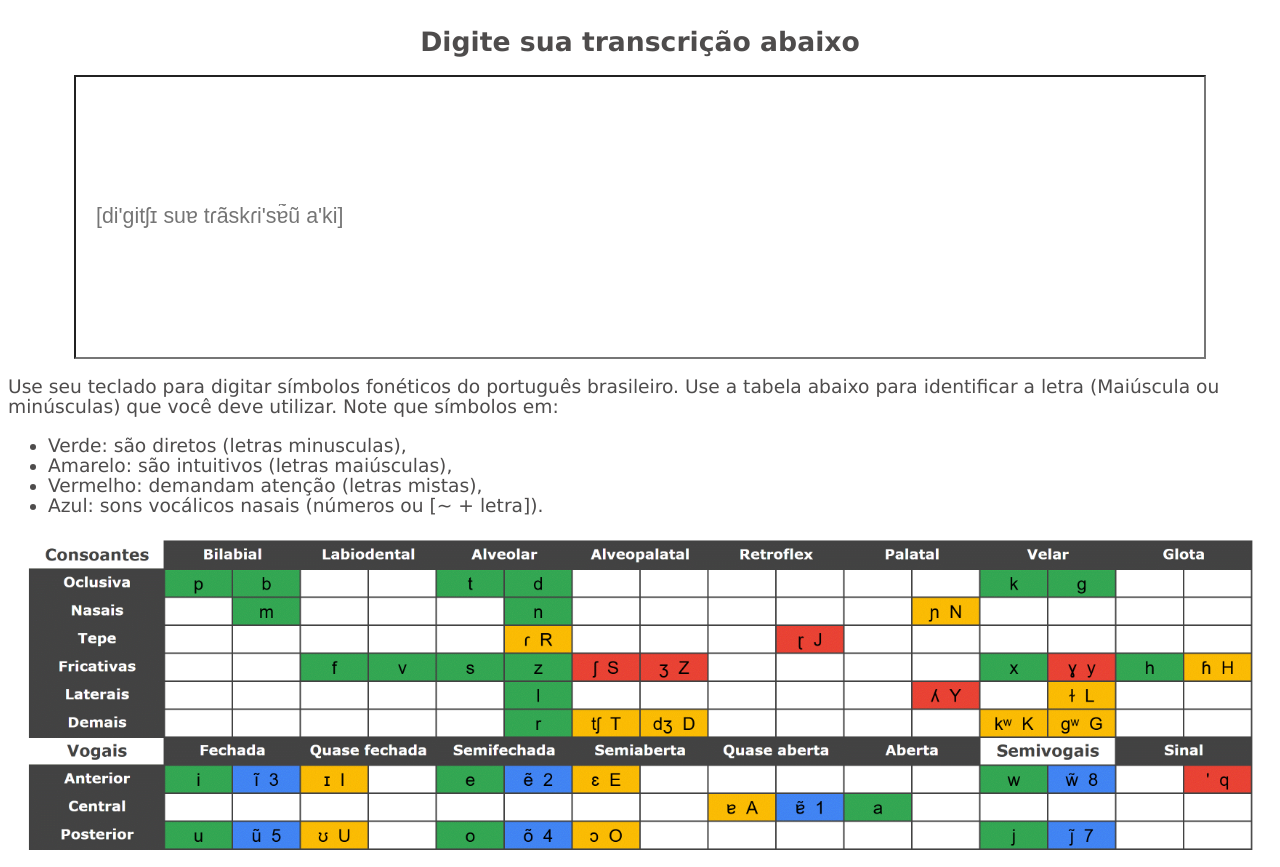
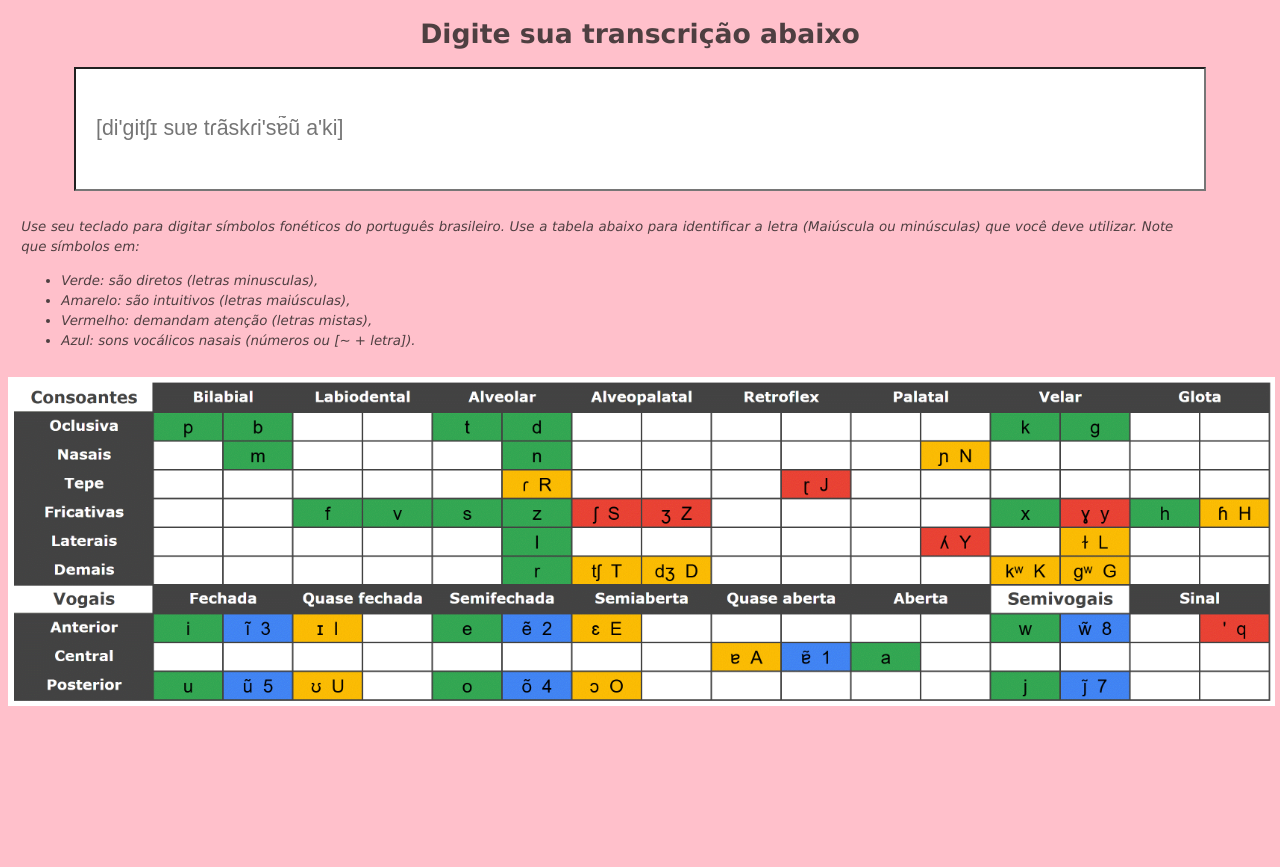
Before and after one commit to joamho-luiz/fono, a plain HTML site: page celular.html in a window 1280 px wide. After the commit the page ends 800 px from the top, so only its background shows below. Drawn offline with Linux system fonts and the light colour scheme.

Commit message:
teste celular 3

```diff
--- a/celular.css
+++ b/celular.css
@@ -1,16 +1,11 @@
 body{
     font-family: Verdana, Geneva, Tahoma, sans-serif;
     color: rgba(30, 28, 28, 0.787);
-    /* background-color: rgb(216, 209, 192);*/
-    /* background: pink; */
-    font-size: 14pt;
-    /* height: 100vh; */
+    background: pink;
+    font-size: 10pt;
     /* overflow: hidden; */
-    display: flex;
-    flex-direction: column;
     text-align: center;
     justify-content: center;
-    align-items: center;
 }
 h1{
     text-align: center;
@@ -20,24 +15,25 @@ input{
     font-size: 16pt;
     width: 85vw;
     /* max-width: 40vw; */
-    height: 30vh;
+    height: 10vh;
     /* max-width: 40vw; */
     background-color: white;
     padding: 15pt;
 }
 div#texto{
-    /* width: 100vw; */
+    width: 90vw;
     line-height: 15pt;
-    text-align: center;
+    position: relative;
+    padding: 10pt;
+    font-style: italic;
 }
 ul, p{
-    text-align: left;
+    text-align: justify;
 }
 div#imagem{
     overflow-x: scroll;
 }
 img{
-    /* width: 1000px; */
-    max-height: 40vh;
+    width: 99vw;
     overflow-x: scroll;
 }
--- a/computador.css
+++ b/computador.css
@@ -3,7 +3,6 @@ body{
     color: rgba(30, 28, 28, 0.787);
     background-color: rgb(216, 209, 192);
     font-size: 10pt;
-    height: 100vh;
     overflow: hidden;
     display: flex;
     flex-direction: column;
@@ -28,6 +27,7 @@ div#texto{
     width: 1000px;
     max-width: 45vw;
     line-height: 15pt;
+    font-style: italic;
 }
 ul, p{
     text-align: left;
```
